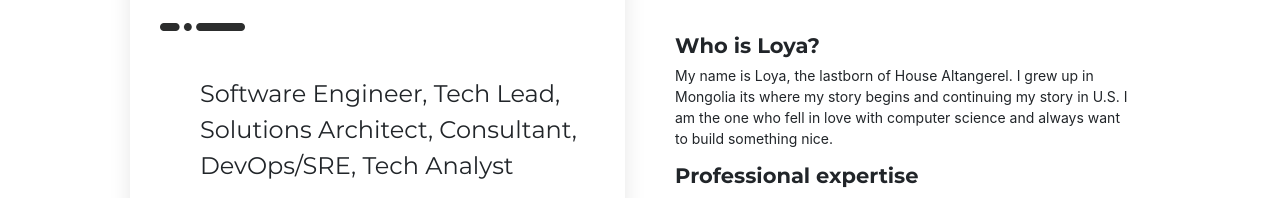
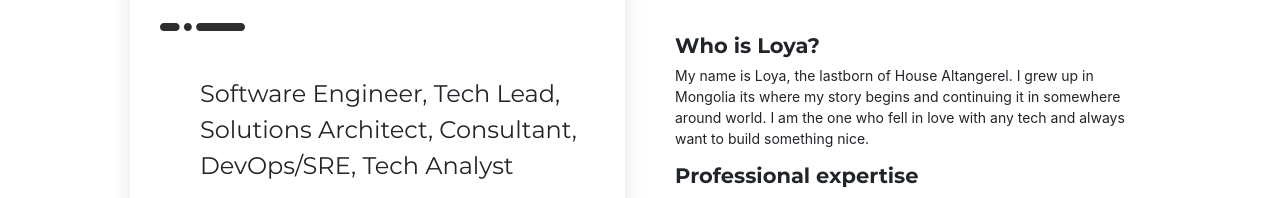
Before and after one commit to luvsansharav/luvsansharav.me, a React (Create React App) app: page / in a window 1280 px wide. Shown: the part 555-753 px from the top of the page. Built offline with nearby package versions, Linux system fonts and the light colour scheme; a web font is replaced by a local one.

Commit message:
Update about me

```diff
--- a/src/pages/Home/Home.js
+++ b/src/pages/Home/Home.js
@@ -101,8 +101,8 @@ class Home extends Component {
                     <h4>Who is Loya?</h4>
                     <p>
                     My name is Loya, the lastborn of House Altangerel.
-                    I grew up in Mongolia its where my story begins and continuing my story in U.S.
-                    I am the one who fell in love with computer science and always want to build something nice.
+                    I grew up in Mongolia its where my story begins and continuing it in somewhere around world.
+                    I am the one who fell in love with any tech and always want to build something nice.
                     </p>
                     <h4>Professional expertise</h4>
                     <p>
```
